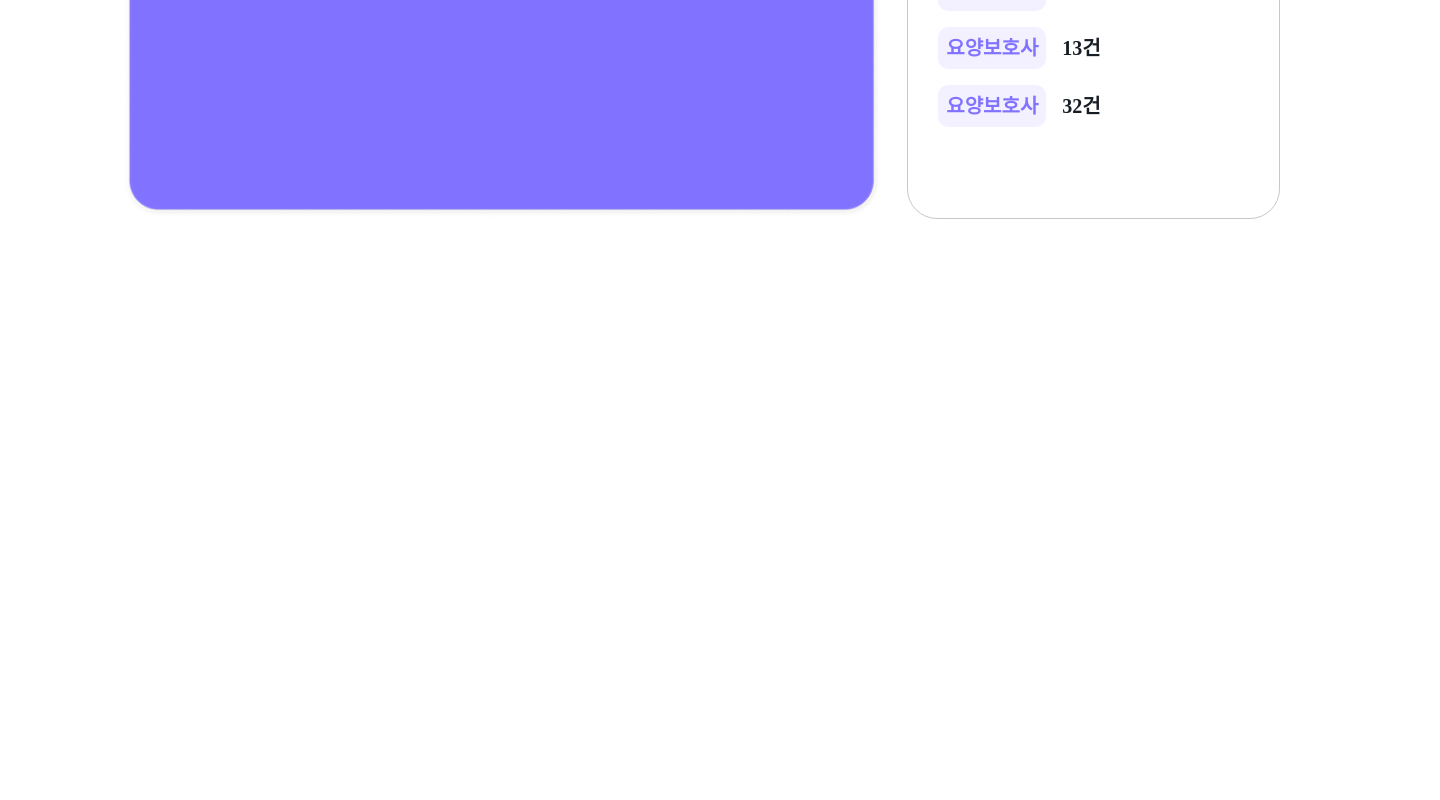
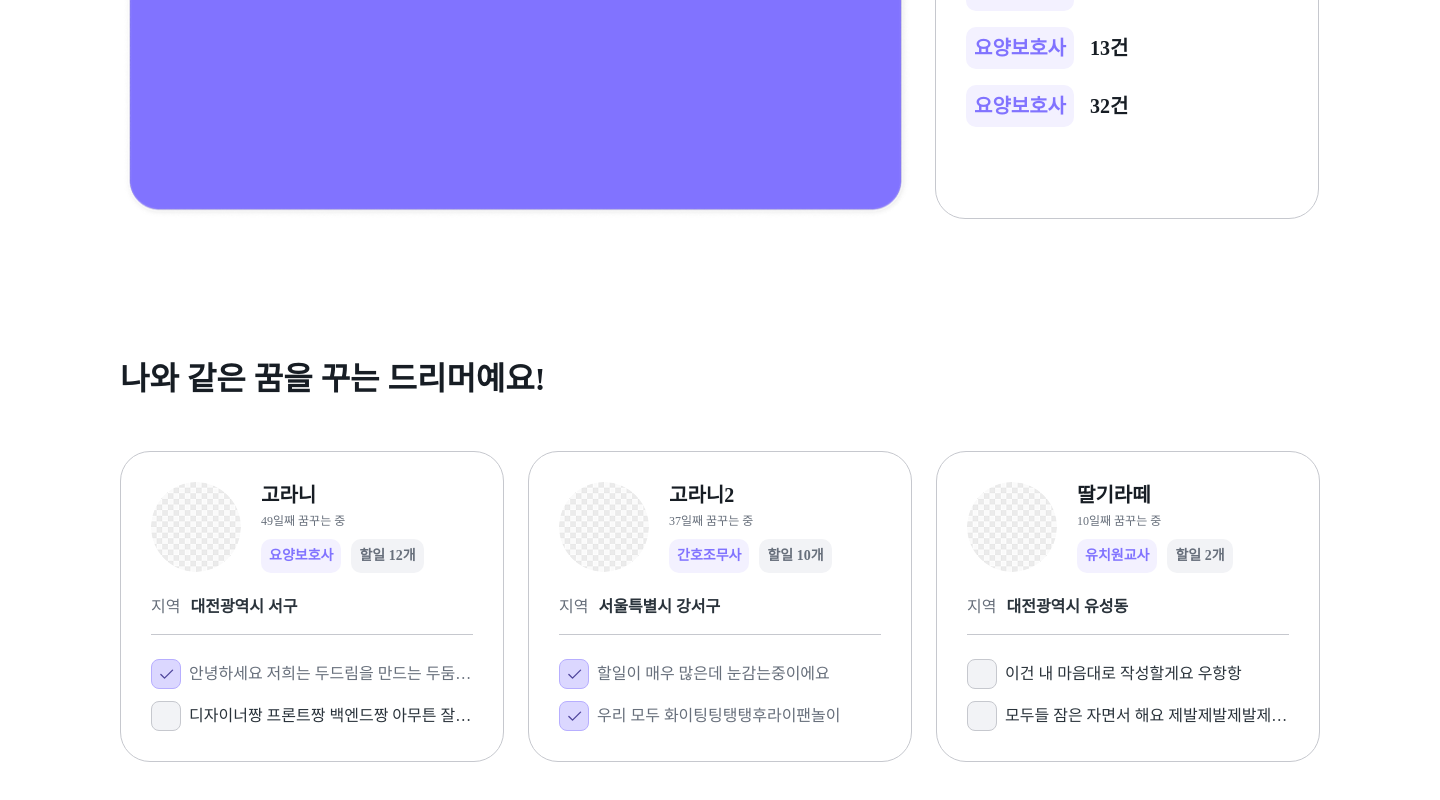
Before and after one commit to mooneran/mooneran, a React (Vite) app: page / in a window 1280 px wide. Shown: the part 426-1226 px from the top of the page, 1440 px wide, since content can reach past the window. Before the commit the page ends 800 px from the top, so only its background shows below. Built offline with nearby package versions, Linux system fonts and the light colour scheme.

Commit message:
feat: [#34] 홈 드리머 카드 구현

```diff
--- a/src/pages/home/Home.tsx
+++ b/src/pages/home/Home.tsx
@@ -1,7 +1,34 @@
+import Dreamer from '@utils/data/home/DreamerDummy';
 import Banner from './components/Banner';
+import DreamerCard from './components/DreamerCard';
 
 const Home = () => {
-  return <Banner />;
+  return (
+    <div>
+      <Banner />
+      <div className="mb-[160px] mt-[420px] px-[120px]">
+        <div className="mb-[50px] text-gray-900 font-T02-B">
+          나와 같은 꿈을 꾸는 드리머예요!
+        </div>
+
+        <div className="flex flex-row gap-6">
+          {Dreamer.map((dream, index) => (
+            <DreamerCard
+              key={index}
+              regionName={dream.regionName}
+              job={dream.job}
+              nickname={dream.nickname}
+              day={dream.day}
+              todo={dream.todo}
+              profile={dream.profile}
+              todotext={dream.todotext}
+              doneList={dream.doneList}
+            />
+          ))}
+        </div>
+      </div>
+    </div>
+  );
 };
 
 export default Home;
--- /dev/null
+++ b/src/pages/home/components/DreamerCard.tsx
@@ -0,0 +1,97 @@
+import { useState } from 'react';
+import Divider from '@common/Divider';
+import Check from '@assets/icons/check.svg?react';
+
+interface DreamerCardProps {
+  regionName: string;
+  job: string;
+  nickname: string;
+  day: string;
+  todo: string;
+  profile: string;
+  todotext: string[];
+  doneList: boolean[];
+}
+
+const DreamerCard = ({
+  regionName,
+  job,
+  nickname,
+  day,
+  todo,
+  profile,
+  todotext,
+  doneList,
+}: DreamerCardProps) => {
+  const [checked, setChecked] = useState([...doneList]);
+
+  const toggleCheck = (index: number) => {
+    const newList = [...checked];
+    newList[index] = !newList[index];
+    setChecked(newList);
+  };
+
+  return (
+    <div className="flex h-auto w-[384px] flex-col items-start rounded-[30px] border-[1.2px] border-gray-300 p-[30px]">
+      <div className="flex flex-row gap-5">
+        <img
+          src={profile}
+          alt="프로필이미지"
+          className="h-[90px] w-[90px] rounded-full"
+        />
+
+        <div className="flex flex-col gap-[6px]">
+          <span className="text-gray-900 font-T05-SB">{nickname}</span>
+          <span className="text-gray-500 font-C01-M">{day}일째 꿈꾸는 중</span>
+
+          <div className="mt-1 flex items-center justify-center gap-[10px]">
+            <div className="rounded-[10px] bg-purple-100 p-2 text-purple-500 font-B03-SB">
+              {job}
+            </div>
+
+            <div className="rounded-[10px] bg-gray-100 p-2 text-gray-500 font-B03-SB">
+              할일 {todo}개
+            </div>
+          </div>
+        </div>
+      </div>
+
+      <div className="mb-4 mt-6 flex flex-row items-center justify-center gap-[10px]">
+        <span className="text-gray-500 font-B02-M">지역</span>
+        <span className="text-gray-800 font-B02-SB">{regionName}</span>
+      </div>
+
+      <Divider />
+
+      <div className="mt-6 flex w-full flex-col gap-3">
+        {todotext.map((text, index) => {
+          const done = checked[index];
+
+          return (
+            <div
+              key={index}
+              className="flex w-full flex-row items-center gap-2"
+            >
+              <div
+                className={`flex h-[30px] w-[30px] shrink-0 items-center justify-center rounded-lg border ${done ? 'border-purple-300 bg-purple-150 text-purple-600' : 'border-gray-300 bg-gray-100 text-transparent'} cursor-pointer`}
+                onClick={() => toggleCheck(index)}
+              >
+                {done && <Check className="h-[19px] w-[19px]" />}
+              </div>
+
+              <span
+                className={`truncate font-B02-M ${
+                  done ? 'text-gray-500' : 'text-gray-800'
+                }`}
+              >
+                {text}
+              </span>
+            </div>
+          );
+        })}
+      </div>
+    </div>
+  );
+};
+
+export default DreamerCard;
--- /dev/null
+++ b/src/utils/data/home/DreamerDummy.ts
@@ -0,0 +1,45 @@
+import ProfileSample from '@assets/images/checker.png';
+
+const Dreamer = [
+  {
+    regionName: '대전광역시 서구',
+    job: '요양보호사',
+    nickname: '고라니',
+    day: '49',
+    todo: '12',
+    profile: ProfileSample,
+    todotext: [
+      '안녕하세요 저희는 두드림을 만드는 두둠칫팀이에요 pm짱',
+      '디자이너짱 프론트짱 백엔드짱 아무튼 잘 부탁드려요',
+    ],
+    doneList: [true, false],
+  },
+  {
+    regionName: '서울특별시 강서구',
+    job: '간호조무사',
+    nickname: '고라니2',
+    day: '37',
+    todo: '10',
+    profile: ProfileSample,
+    todotext: [
+      '할일이 매우 많은데 눈감는중이에요',
+      '우리 모두 화이팅팅탱탱후라이팬놀이',
+    ],
+    doneList: [true, true],
+  },
+  {
+    regionName: '대전광역시 유성동',
+    job: '유치원교사',
+    nickname: '딸기라떼',
+    day: '10',
+    todo: '2',
+    profile: ProfileSample,
+    todotext: [
+      '이건 내 마음대로 작성할게요 우항항',
+      '모두들 잠은 자면서 해요 제발제발제발제발제발제발제발제발제발제발제발제발제발제발제발제발',
+    ],
+    doneList: [false, false],
+  },
+];
+
+export default Dreamer;
```
Also changed, not shown: src/assets/images/checker.png (added).
